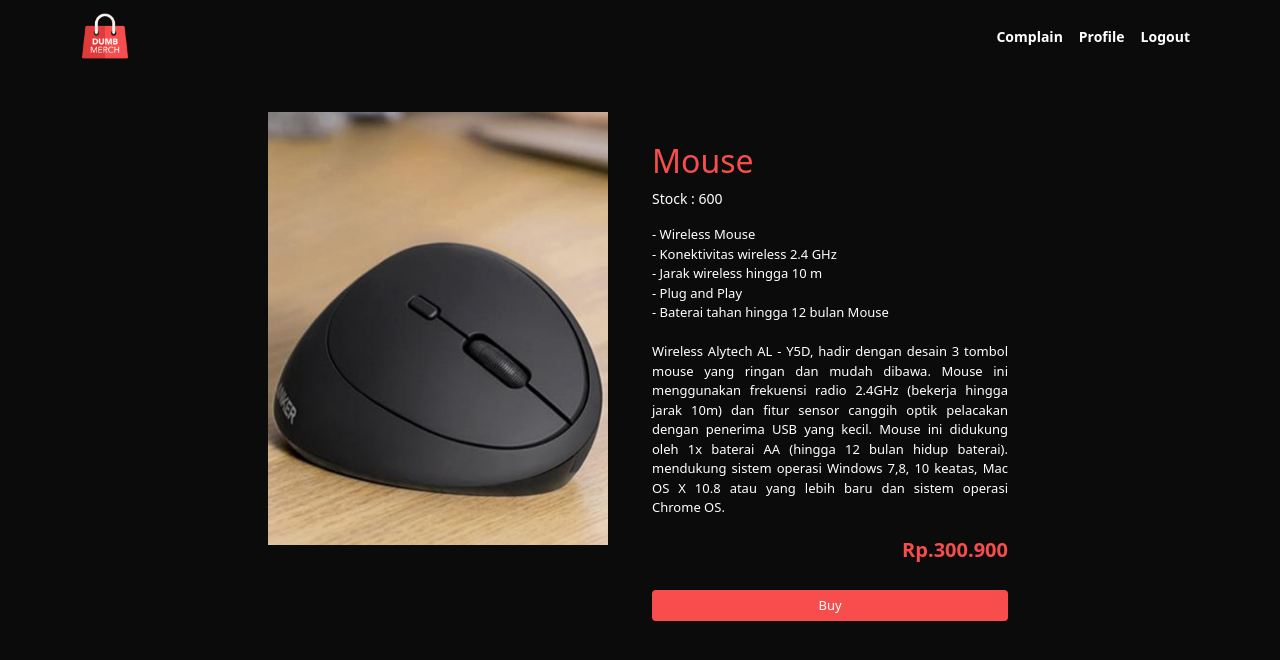
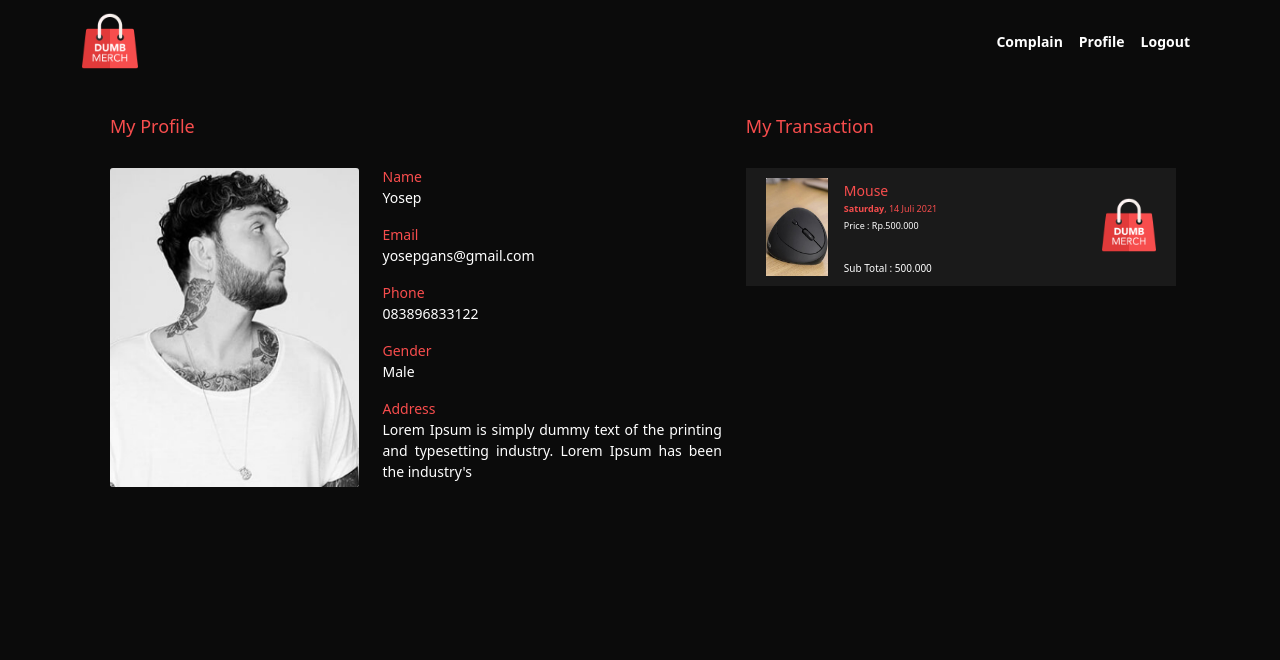
Before and after one commit to sabillarosad11/SabillaRosad-DumbMerch-New, a React (Create React App) app: page / in a window 1280 px wide. Shown: the top 660 px of the page. Built offline with nearby package versions, Linux system fonts and the light colour scheme.

Commit message:
add profile

```diff
--- a/src/App.js
+++ b/src/App.js
@@ -2,12 +2,13 @@ import React from 'react';
 // import Login from './Pages/Login'
 // import Register from "./Pages/Register";
 // import Homepage from './Pages/Homepage';
-import DetailProduct from './Pages/Detail-product';
+// import DetailProduct from './Pages/Detail-product';
+import Profile from "./Pages/Profile";
 import './App.css';
 
 function App() {
   return (
-      <DetailProduct />
+      <Profile />
   );
 }
 
--- a/src/Component/Navbar.css
+++ b/src/Component/Navbar.css
@@ -8,7 +8,7 @@
 }
 
 .logo-navbar {
-    width: 46px !important;
+    width: 56px !important;
 }
 
 .nav-link {
--- /dev/null
+++ b/src/Pages/Profile.js
@@ -0,0 +1,74 @@
+import React from 'react'
+import NavbarMerch from "../Component/Navbar";
+import { Container, Row, Col, Image} from "react-bootstrap";
+import "./style/Profile.css";
+import Avatar from "../asset/Avatar.jpg";
+import mouse from "../asset/mouse.jpg";
+import logoNavbar from "../asset/logoNavbar.png";
+
+const Profile = () => {
+  return (
+    <>
+      <NavbarMerch />
+      <Container className="container-profile">
+        <Row>
+          <Col lg={3}>
+            <h6 className="tittle-profile">My Profile</h6>
+            <Image className="image-profile" src={Avatar} />
+          </Col>
+
+          <Col lg={4}>
+            <div className="text-identity">
+              <p>
+                <span>Name</span> <br /> Yosep
+              </p>
+              <p>
+                <span>Email</span> <br /> yosepgans@gmail.com
+              </p>
+              <p>
+                <span>Phone</span> <br /> 083896833122
+              </p>
+              <p>
+                <span>Gender</span> <br /> Male
+              </p>
+              <p>
+                <span>Address</span> <br /> Lorem Ipsum is simply dummy text of
+                the printing and typesetting industry. Lorem Ipsum has been the
+                industry's
+              </p>
+            </div>
+          </Col>
+
+          <Col lg={5}>
+            <h6 className="tittle-profile">My Transaction</h6>
+            <div className="list-transaction">
+              <Row>
+                <div className="d-flex flex-row ">
+                  <Image className="img-list-transaction me-3" src={mouse} />
+                  <div>
+                    <h8>Mouse</h8>
+                    <p className="text-list-transaction">
+                      <strong>Saturday</strong>, 14 Juli 2021
+                    </p>
+                    <p className="text-list-transaction-price">
+                      Price : Rp.500.000
+                    </p>
+                    <p className="text-transaction-price">
+                      Sub Total : 500.000
+                    </p>
+                  </div>
+                  <Image
+                    className="img-list-transaction-logo ms-auto"
+                    src={logoNavbar}
+                  />
+                </div>
+              </Row>
+            </div>
+          </Col>
+        </Row>
+      </Container>
+    </>
+  );
+}
+
+export default Profile;
--- /dev/null
+++ b/src/Pages/style/Profile.css
@@ -0,0 +1,78 @@
+* {
+    color: #fff;
+    box-sizing: border-box;
+}
+
+body {
+    background-color: #0B0B0B !important;
+}
+
+.container-profile {
+    padding: 34px !important;
+    padding-left: 40px !important;
+    padding-bottom: 48px !important;
+}
+
+.tittle-profile {
+    color: #F74D4D;
+    margin-bottom: 30px;
+    font-size: 18px;
+}
+
+.image-profile {
+    width: 100% !important;
+    border-radius: 3px;
+}
+
+.text-identity {
+    margin-top: 50px;
+}
+
+.text-identity p {
+    font-size: 14px;
+    text-align: justify;
+}
+
+.text-identity p span {
+    color: #F74D4D !important;
+}
+
+.list-transaction {
+    height: 118px;
+    background-color: #1A1A1A;
+    padding: 10px 20px;
+}
+
+.img-list-transaction {
+    width: 62px;
+}
+
+div h8 {
+    font-size: 14px;
+    color: #F74D4D;
+}
+
+.text-list-transaction, .text-list-transaction-price {
+    font-size: 9px;
+    margin-bottom: 4px;
+}
+
+.text-list-transaction {
+    color: #F74D4D;
+}
+
+.text-list-transaction strong {
+    color: #F74D4D;
+}
+
+.text-transaction-price {
+    font-size: 10px;
+    margin-top: 28px;
+    margin-bottom: 0px;
+}
+
+.img-list-transaction-logo {
+    width: 54px;
+    height: 54px;
+    margin-top: 20px;
+}
```
Also changed, not shown: src/asset/Avatar.jpg (added).
